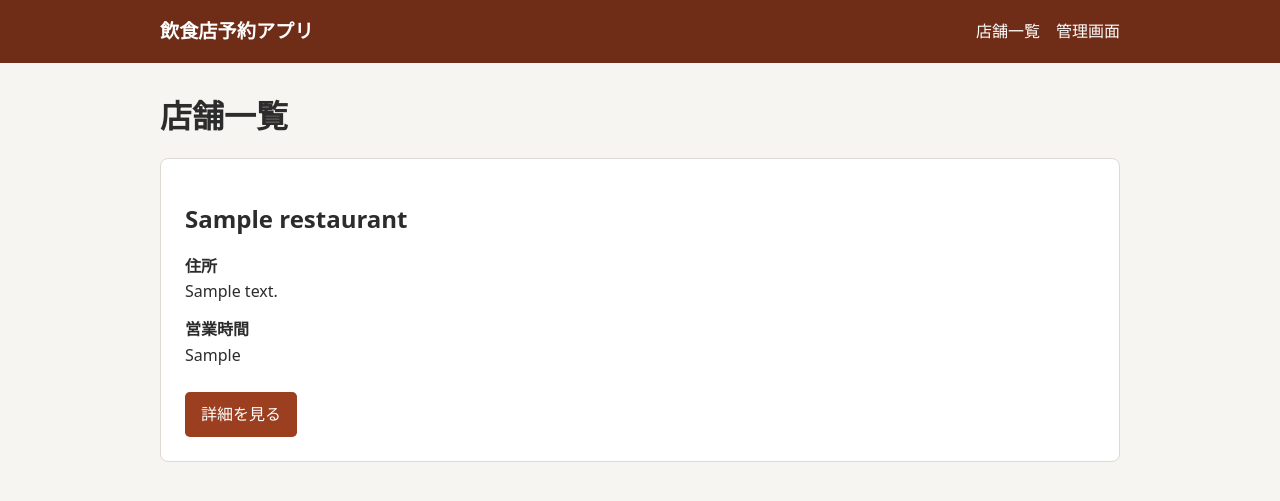
After one commit to shimodum/restaurant-reservation-app, a Django app: page /restaurants/ in a window 1280 px wide. The commit adds this page. Shown: the top 501 px of the page. Run offline with Django 5.2, Linux system fonts and the light colour scheme; tables that the repository leaves empty hold one stand-in row (values such as "Sample post").

Commit message:
Add restaurant browsing feature

```diff
--- a/config/urls.py
+++ b/config/urls.py
@@ -1,8 +1,9 @@
 from django.contrib import admin
-from django.urls import path
+from django.urls import include, path
 from django.views.generic import TemplateView
 
 urlpatterns = [
     path("", TemplateView.as_view(template_name="home.html"), name="home"),
+    path("restaurants/", include("reservations.urls")),
     path("admin/", admin.site.urls),
 ]
--- a/reservations/models.py
+++ b/reservations/models.py
@@ -1 +1,16 @@
-# 店舗・予約モデルは docs/design.md の設計に沿って次の段階で実装します。
+from django.db import models
+
+
+class Restaurant(models.Model):
+    name = models.CharField("店名", max_length=100)
+    description = models.TextField("説明")
+    address = models.CharField("住所", max_length=255)
+    business_hours = models.TextField("営業時間")
+
+    class Meta:
+        ordering = ["pk"]
+        verbose_name = "店舗"
+        verbose_name_plural = "店舗"
+
+    def __str__(self):
+        return self.name
--- /dev/null
+++ b/reservations/static/reservations/style.css
@@ -0,0 +1,116 @@
+:root {
+  color: #2c2c2c;
+  background: #f7f5f2;
+  font-family: system-ui, -apple-system, BlinkMacSystemFont, "Segoe UI", sans-serif;
+  line-height: 1.6;
+}
+
+* {
+  box-sizing: border-box;
+}
+
+body {
+  margin: 0;
+}
+
+a {
+  color: #9b3f20;
+}
+
+.container {
+  width: min(100% - 2rem, 960px);
+  margin-inline: auto;
+}
+
+.site-header {
+  margin-bottom: 2rem;
+  padding: 1rem 0;
+  color: #fff;
+  background: #6f2d17;
+}
+
+.header-inner {
+  display: flex;
+  align-items: center;
+  justify-content: space-between;
+  gap: 1rem;
+}
+
+.site-header a {
+  color: #fff;
+  text-decoration: none;
+}
+
+.site-title {
+  font-size: 1.2rem;
+  font-weight: 700;
+}
+
+nav {
+  display: flex;
+  gap: 1rem;
+}
+
+h1,
+h2 {
+  line-height: 1.3;
+}
+
+.hero,
+.restaurant-detail,
+.empty-message {
+  padding: 2rem;
+  border-radius: 0.5rem;
+  background: #fff;
+}
+
+.restaurant-grid {
+  display: grid;
+  grid-template-columns: repeat(auto-fit, minmax(260px, 1fr));
+  gap: 1rem;
+}
+
+.restaurant-card {
+  padding: 1.5rem;
+  border: 1px solid #ded8d2;
+  border-radius: 0.5rem;
+  background: #fff;
+}
+
+dl {
+  margin-bottom: 1.5rem;
+}
+
+dt {
+  font-weight: 700;
+}
+
+dd {
+  margin: 0 0 0.75rem;
+}
+
+.restaurant-detail section + section {
+  margin-top: 2rem;
+}
+
+.button {
+  display: inline-block;
+  padding: 0.6rem 1rem;
+  border-radius: 0.3rem;
+  color: #fff;
+  background: #9b3f20;
+  text-decoration: none;
+}
+
+@media (max-width: 520px) {
+  .header-inner {
+    align-items: flex-start;
+    flex-direction: column;
+  }
+
+  .hero,
+  .restaurant-detail,
+  .empty-message {
+    padding: 1.25rem;
+  }
+}
--- /dev/null
+++ b/reservations/urls.py
@@ -0,0 +1,10 @@
+from django.urls import path
+
+from . import views
+
+app_name = "reservations"
+
+urlpatterns = [
+    path("", views.restaurant_list, name="restaurant_list"),
+    path("<int:pk>/", views.restaurant_detail, name="restaurant_detail"),
+]
--- /dev/null
+++ b/reservations/views.py
@@ -0,0 +1,21 @@
+from django.shortcuts import get_object_or_404, render
+
+from .models import Restaurant
+
+
+def restaurant_list(request):
+    restaurants = Restaurant.objects.all()
+    return render(
+        request,
+        "reservations/restaurant_list.html",
+        {"restaurants": restaurants},
+    )
+
+
+def restaurant_detail(request, pk):
+    restaurant = get_object_or_404(Restaurant, pk=pk)
+    return render(
+        request,
+        "reservations/restaurant_detail.html",
+        {"restaurant": restaurant},
+    )
--- /dev/null
+++ b/templates/base.html
@@ -0,0 +1,24 @@
+{% load static %}
+<!doctype html>
+<html lang="ja">
+<head>
+  <meta charset="utf-8">
+  <meta name="viewport" content="width=device-width, initial-scale=1">
+  <title>{% block title %}飲食店予約アプリ{% endblock %}</title>
+  <link rel="stylesheet" href="{% static 'reservations/style.css' %}">
+</head>
+<body>
+  <header class="site-header">
+    <div class="container header-inner">
+      <a class="site-title" href="{% url 'home' %}">飲食店予約アプリ</a>
+      <nav aria-label="メインナビゲーション">
+        <a href="{% url 'reservations:restaurant_list' %}">店舗一覧</a>
+        <a href="{% url 'admin:index' %}">管理画面</a>
+      </nav>
+    </div>
+  </header>
+  <main class="container">
+    {% block content %}{% endblock %}
+  </main>
+</body>
+</html>
--- /dev/null
+++ b/templates/reservations/restaurant_list.html
@@ -0,0 +1,26 @@
+{% extends "base.html" %}
+
+{% block title %}店舗一覧 | 飲食店予約アプリ{% endblock %}
+
+{% block content %}
+<h1>店舗一覧</h1>
+
+{% if restaurants %}
+  <div class="restaurant-grid">
+    {% for restaurant in restaurants %}
+      <article class="restaurant-card">
+        <h2>{{ restaurant.name }}</h2>
+        <dl>
+          <dt>住所</dt>
+          <dd>{{ restaurant.address }}</dd>
+          <dt>営業時間</dt>
+          <dd>{{ restaurant.business_hours|linebreaksbr }}</dd>
+        </dl>
+        <a class="button" href="{% url 'reservations:restaurant_detail' restaurant.pk %}">詳細を見る</a>
+      </article>
+    {% endfor %}
+  </div>
+{% else %}
+  <p class="empty-message">現在、掲載中の店舗はありません。</p>
+{% endif %}
+{% endblock %}
```
Also changed, not shown: docs/design.md (+22 -2 lines), reservations/admin.py (+9 -1 lines), reservations/tests.py (added, +110 -0 lines), templates/home.html (+8 -12 lines), templates/reservations/restaurant_detail.html (added, +26 -0 lines), README.md, reservations/migrations/0001_initial.py (added).
